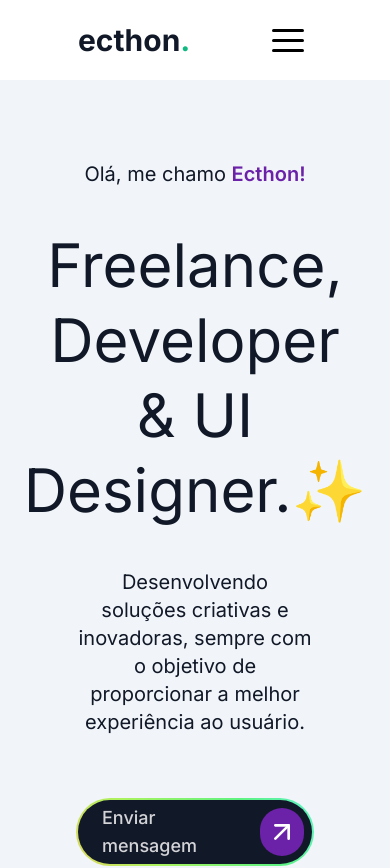
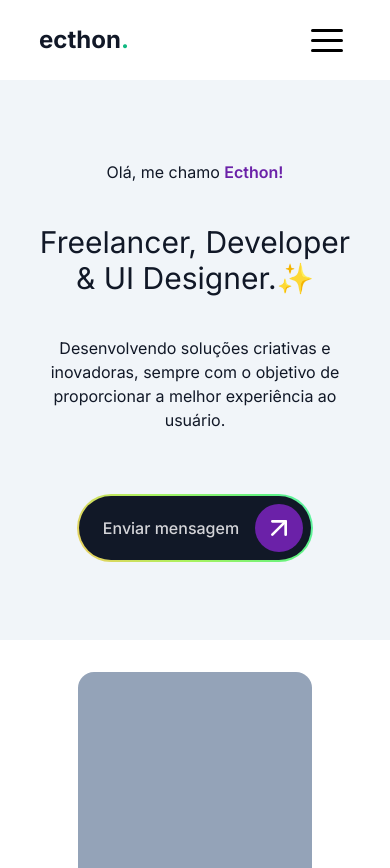
Before and after one commit to ecthon/ecthon-app-2023, a Next.js app: page / in a window 390 px wide. Shown: the top 868 px of the page. Built offline with nearby package versions, Linux system fonts and the light colour scheme.

Commit message:
style: responsive heading

```diff
--- a/src/components/Header/index.tsx
+++ b/src/components/Header/index.tsx
@@ -6,10 +6,10 @@ export function Header() {
     const [isOpen, setOpen] = useState(false)
     return(
         <header>
-            <div className="flex justify-between w-3/5 sm:w-4/5 h-20 items-center mx-auto">
-                <a href="#" className="text-3xl sm:text-2xl sm:text-blue-600 text-gray-900 font-bold">ecthon<span className="text-emerald-500">.</span></a>
+            <div className="flex justify-between w-3/5 max-sm:w-4/5 h-20 items-center mx-auto">
+                <a href="#" className="text-3xl max-sm:text-2xl text-gray-900 font-bold">ecthon<span className="text-emerald-500">.</span></a>
                 <nav className="flex">
-                    <Hamburger rounded toggled={isOpen} toggle={setOpen}/>
+                    <Hamburger rounded toggled={isOpen} toggle={setOpen} />
                 </nav>
             </div>
         </header>
--- a/src/components/sections/Heading/index.tsx
+++ b/src/components/sections/Heading/index.tsx
@@ -3,18 +3,18 @@ import { ArrowUpRight } from "lucide-react";
 import './borderEffect.css'
 export function Heading() {
     return(
-        <div className="flex bg-slate-100 mb-8 z-0">
-            <div className="flex flex-col items-center justify-center w-3/5 h-auto my-20 mx-auto">
-                <p className="text-xl text-gray-900 mb-10">Olá, me chamo <span className="text-purple-800 font-semibold">Ecthon!</span></p>
-                <h1 className="text-6xl text-gray-900 text-center leading-tight max-w-2xl mb-10">Freelance, Developer & UI Designer.✨</h1>
-                <p className="text-xl text-gray-900 text-center max-w-3xl">Desenvolvendo soluções criativas e inovadoras, sempre com o objetivo de proporcionar a melhor experiência ao usuário.</p>
+        <section className="flex bg-slate-100 mb-8 z-0">
+            <div className="flex flex-col items-center justify-center w-3/5 max-sm:w-4/5 h-auto my-20 mx-auto">
+                <p className="text-xl max-sm:text-base text-gray-900 mb-10">Olá, me chamo <span className="text-purple-800 font-semibold">Ecthon!</span></p>
+                <h1 className="text-6xl max-sm:text-3xl text-gray-900 text-center leading-tight max-w-2xl mb-10">Freelancer, Developer & UI Designer.✨</h1>
+                <p className="text-xl max-sm:text-base text-gray-900 text-center max-w-3xl">Desenvolvendo soluções criativas e inovadoras, sempre com o objetivo de proporcionar a melhor experiência ao usuário.</p>
                 <a href="#" className="gradient-border text-zinc-300 hover:text-white flex justify-center items-center bg-gray-900 w-auto gap-4 px-2 mt-16 h-16 rounded-full">
-                    <p className="pl-4 text-lg font-medium transition-all duration-300">Enviar mensagem</p>
+                    <p className="pl-4 text-lg max-sm:text-base font-medium transition-all duration-300">Enviar mensagem</p>
                     <div className="flex bg-purple-800 w-12 h-12 rounded-full items-center justify-center">
                     <ArrowUpRight color="white" size={32}/>
                     </div>
                 </a>
             </div>
-        </div>
+        </section>
     )
 }
```
